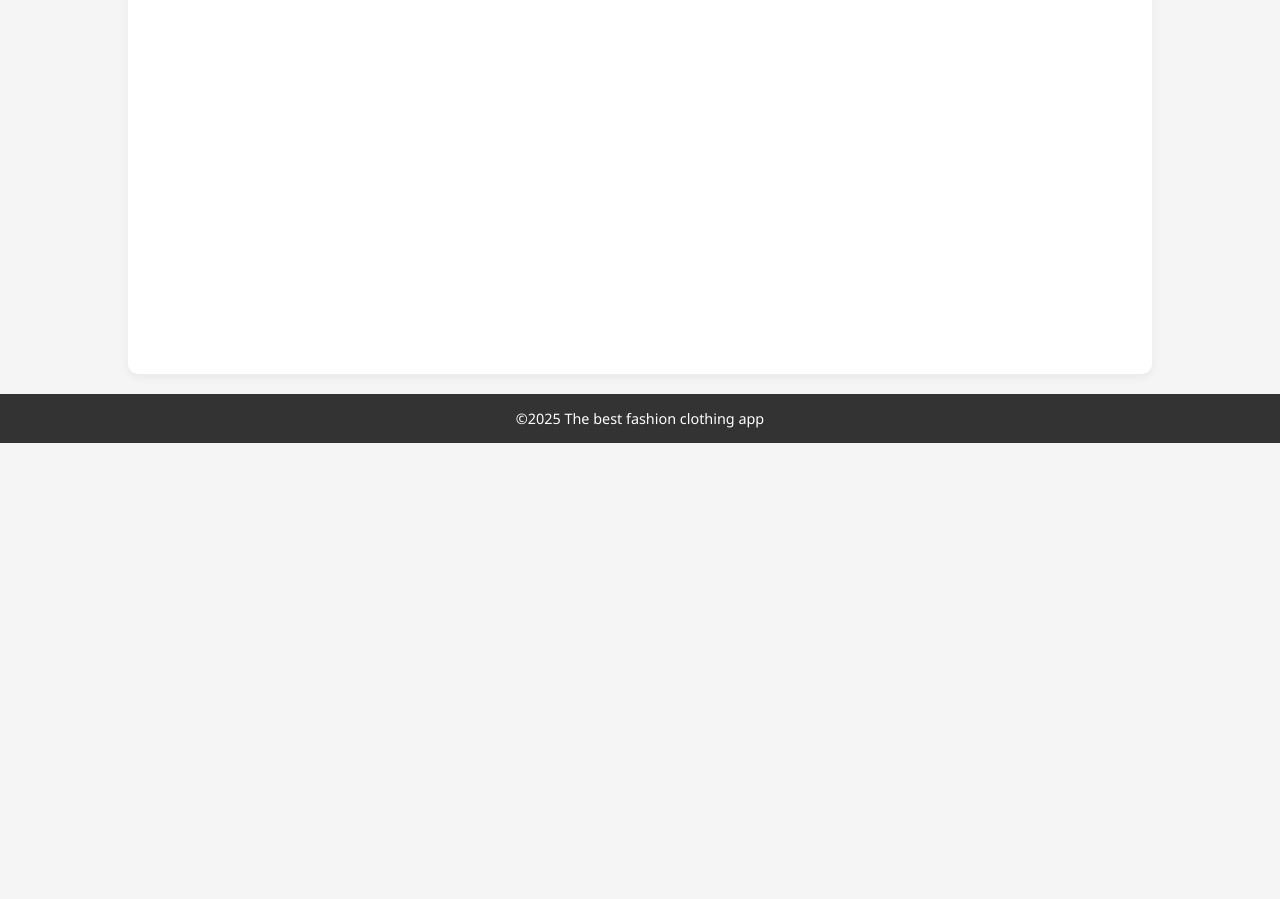
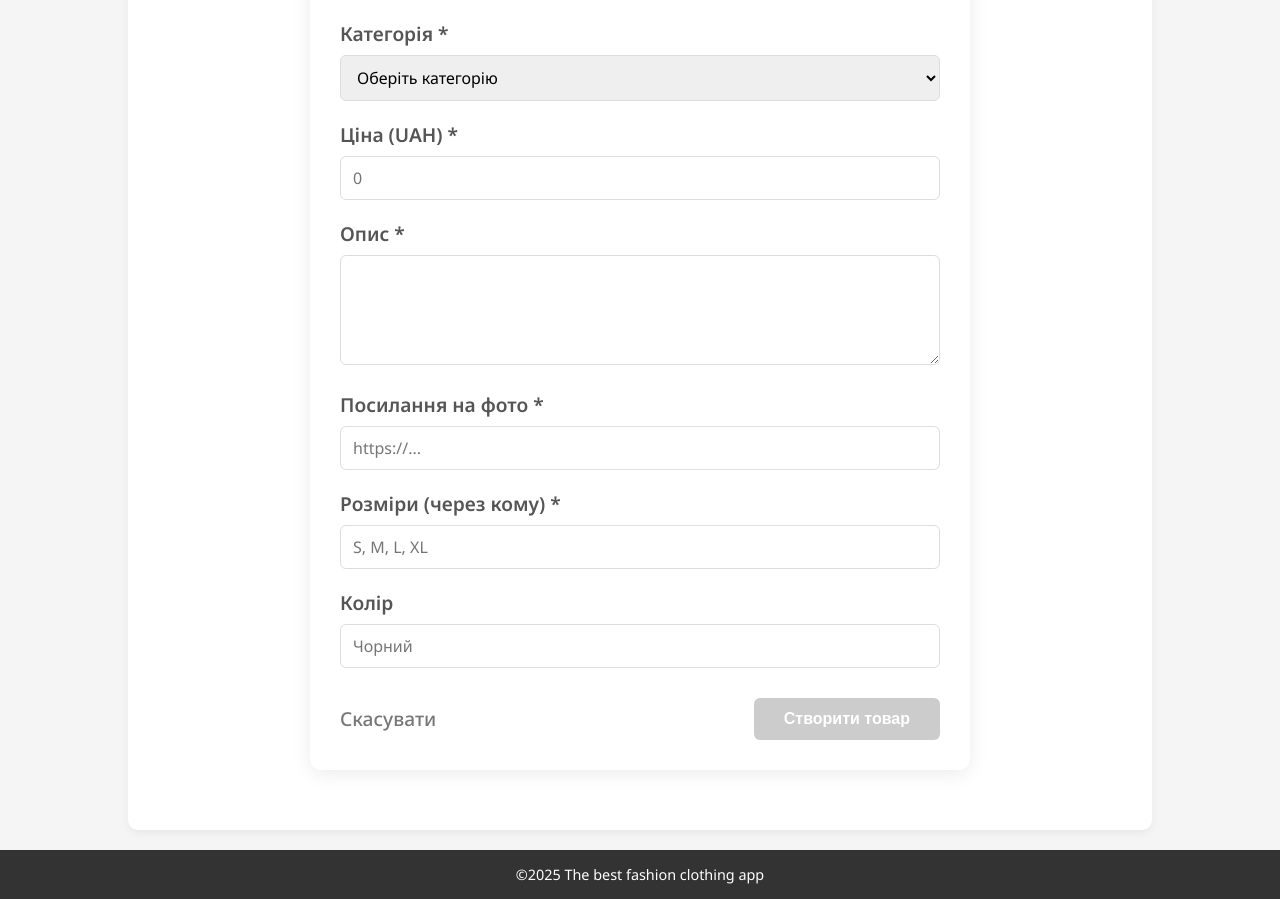
Before and after one commit to TykhonovBohdan/fashionable-clothing, an Angular app: page /items/new in a window 1280 px wide. Shown: the part 357-1256 px from the top of the page. Before the commit the page ends 800 px from the top, so only its background shows below. Built offline with nearby package versions, Linux system fonts and the light colour scheme.

Commit message:
implement reactive form for adding items using typed forms and signals

```diff
--- a/src/app/app.routes.ts
+++ b/src/app/app.routes.ts
@@ -1,6 +1,7 @@
 import { Routes } from '@angular/router';
 import { ItemsList } from './items-list/items-list';
 import { ItemDetails } from './item-details/item-details';
+import { ItemForm } from './item-form/item-form';
 
 export const routes: Routes = [
   {
@@ -13,6 +14,10 @@ export const routes: Routes = [
     component: ItemsList,
   },
   {
+    path: 'items/new',
+    component: ItemForm,
+  },
+  {
     path: 'items/:id',
     component: ItemDetails,
   },
--- /dev/null
+++ b/src/app/item-form/item-form.css
@@ -0,0 +1,97 @@
+.form-container {
+  max-width: 600px;
+  margin: 20px auto;
+  padding: 30px;
+  background: #fff;
+  border-radius: 12px;
+  box-shadow: 0 4px 20px rgba(0, 0, 0, 0.08);
+}
+
+h2 {
+  text-align: center;
+  margin-bottom: 25px;
+  color: #333;
+}
+
+.form-group {
+  margin-bottom: 20px;
+}
+
+label {
+  display: block;
+  margin-bottom: 8px;
+  font-weight: 600;
+  color: #555;
+}
+
+input,
+select,
+textarea {
+  width: 100%;
+  padding: 10px 12px;
+  border: 1px solid #ddd;
+  border-radius: 6px;
+  font-size: 1rem;
+  transition: border-color 0.3s, box-shadow 0.3s;
+  box-sizing: border-box;
+  font-family: inherit;
+}
+
+input:focus,
+select:focus,
+textarea:focus {
+  outline: none;
+  border-color: #ff6f61;
+  box-shadow: 0 0 0 3px rgba(255, 111, 97, 0.1);
+}
+
+input.ng-invalid.ng-touched,
+select.ng-invalid.ng-touched,
+textarea.ng-invalid.ng-touched {
+  border-color: #e74c3c;
+  background-color: #fff8f8;
+}
+
+.error-message {
+  color: #e74c3c;
+  font-size: 0.85rem;
+  margin-top: 5px;
+}
+
+.form-actions {
+  display: flex;
+  justify-content: space-between;
+  align-items: center;
+  margin-top: 30px;
+}
+
+.submit-btn {
+  background-color: #ff6f61;
+  color: white;
+  border: none;
+  padding: 12px 30px;
+  border-radius: 6px;
+  font-size: 1rem;
+  font-weight: bold;
+  cursor: pointer;
+  transition: background 0.3s;
+}
+
+.submit-btn:hover:not(:disabled) {
+  background-color: #e65a4f;
+}
+
+.submit-btn:disabled {
+  background-color: #ccc;
+  cursor: not-allowed;
+}
+
+.cancel-btn {
+  text-decoration: none;
+  color: #777;
+  font-weight: 500;
+}
+
+.cancel-btn:hover {
+  color: #333;
+}
--- /dev/null
+++ b/src/app/item-form/item-form.html
@@ -0,0 +1,83 @@
+<div class="form-container">
+  <h2>Додати новий товар</h2>
+
+  <form [formGroup]="form" (ngSubmit)="onSubmit()" class="clothing-form">
+    <div class="form-group">
+      <label for="name">Назва товару *</label>
+      <input id="name" type="text" formControlName="name" placeholder="Наприклад: Куртка шкіряна" />
+
+      @if (form.controls.name.invalid && form.controls.name.touched) {
+      <div class="error-message">
+        @if (form.controls.name.hasError('required')) { Назва є обов'язковою } @if
+        (form.controls.name.hasError('minlength')) { Мінімум 3 символи }
+      </div>
+      }
+    </div>
+
+    <div class="form-group">
+      <label for="category">Категорія *</label>
+      <select id="category" formControlName="category">
+        <option value="" disabled selected>Оберіть категорію</option>
+        <option value="Взуття">Взуття</option>
+        <option value="Одяг">Одяг</option>
+        <option value="Аксесуари">Аксесуари</option>
+        <option value="Верхній одяг">Верхній одяг</option>
+      </select>
+
+      @if (form.controls.category.invalid && form.controls.category.touched) {
+      <div class="error-message">Оберіть категорію</div>
+      }
+    </div>
+
+    <div class="form-group">
+      <label for="price">Ціна (UAH) *</label>
+      <input id="price" type="number" formControlName="price" placeholder="0" />
+
+      @if (form.controls.price.invalid && form.controls.price.touched) {
+      <div class="error-message">
+        @if (form.controls.price.hasError('required')) { Вкажіть ціну } @if
+        (form.controls.price.hasError('min')) { Ціна має бути більше 0 }
+      </div>
+      }
+    </div>
+
+    <div class="form-group">
+      <label for="description">Опис *</label>
+      <textarea id="description" formControlName="description" rows="4"></textarea>
+
+      @if (form.controls.description.invalid && form.controls.description.touched) {
+      <div class="error-message">Опис обов'язковий (макс 500 символів)</div>
+      }
+    </div>
+
+    <div class="form-group">
+      <label for="imageUrl">Посилання на фото *</label>
+      <input id="imageUrl" type="text" formControlName="imageUrl" placeholder="https://..." />
+
+      @if (form.controls.imageUrl.invalid && form.controls.imageUrl.touched) {
+      <div class="error-message">Введіть коректне посилання (http:// або https://)</div>
+      }
+    </div>
+
+    <div class="form-group">
+      <label for="size">Розміри (через кому) *</label>
+      <input id="size" type="text" formControlName="size" placeholder="S, M, L, XL" />
+
+      @if (form.controls.size.invalid && form.controls.size.touched) {
+      <div class="error-message">Вкажіть хоча б один розмір</div>
+      }
+    </div>
+
+    <div class="form-group">
+      <label for="color">Колір</label>
+      <input id="color" type="text" formControlName="color" placeholder="Чорний" />
+    </div>
+
+    <div class="form-actions">
+      <a routerLink="/items" class="cancel-btn">Скасувати</a>
+      <button type="submit" class="submit-btn" [disabled]="form.invalid || isSubmitting()">
+        {{ isSubmitting() ? 'Збереження...' : 'Створити товар' }}
+      </button>
+    </div>
+  </form>
+</div>
--- /dev/null
+++ b/src/app/item-form/item-form.ts
@@ -0,0 +1,72 @@
+import { Component, inject, signal } from '@angular/core';
+import { CommonModule } from '@angular/common';
+import { ReactiveFormsModule, FormGroup, FormControl, Validators } from '@angular/forms';
+import { Router, RouterModule } from '@angular/router';
+import { DataService } from '../services/data.service';
+
+@Component({
+  selector: 'app-item-form',
+  standalone: true,
+  imports: [CommonModule, ReactiveFormsModule, RouterModule],
+  templateUrl: './item-form.html',
+  styleUrl: './item-form.css',
+})
+export class ItemForm {
+  private dataService = inject(DataService);
+  private router = inject(Router);
+
+  isSubmitting = signal(false);
+
+  form = new FormGroup({
+    name: new FormControl('', {
+      nonNullable: true,
+      validators: [Validators.required, Validators.minLength(3)],
+    }),
+    category: new FormControl('', {
+      nonNullable: true,
+      validators: [Validators.required],
+    }),
+    description: new FormControl('', {
+      nonNullable: true,
+      validators: [Validators.required, Validators.maxLength(500)],
+    }),
+    price: new FormControl<number | null>(null, {
+      validators: [Validators.required, Validators.min(1)],
+    }),
+    imageUrl: new FormControl('', {
+      nonNullable: true,
+      validators: [Validators.required, Validators.pattern(/https?:\/\/.+/)],
+    }),
+    size: new FormControl('', {
+      nonNullable: true,
+      validators: [Validators.required],
+    }),
+    color: new FormControl('', { nonNullable: true }),
+  });
+
+  onSubmit() {
+    if (this.form.invalid) {
+      this.form.markAllAsTouched();
+      return;
+    }
+
+    this.isSubmitting.set(true);
+
+    const rawValue = this.form.getRawValue();
+
+    const newItemData = {
+      ...rawValue,
+      price: rawValue.price!,
+      size: rawValue.size
+        .split(',')
+        .map((s) => s.trim())
+        .filter((s) => s.length > 0),
+    };
+
+    setTimeout(() => {
+      this.dataService.addItem(newItemData);
+      this.isSubmitting.set(false);
+      this.router.navigate(['/items']);
+    }, 500);
+  }
+}
--- a/src/app/items-list/items-list.css
+++ b/src/app/items-list/items-list.css
@@ -39,12 +39,17 @@
   padding: 20px;
 }
 
-.search-container {
+.controls-container {
+  display: flex;
+  gap: 15px;
   margin-bottom: 25px;
+  width: 100%;
+  align-items: center;
 }
 
 .search-input {
-  width: 100%;
+  flex: 1;
+  width: auto;
   padding: 12px 15px;
   font-size: 1rem;
   font-family: 'Noto Sans', sans-serif;
@@ -59,3 +64,43 @@
   border-color: #ff6f61;
   box-shadow: 0 0 5px rgba(255, 111, 97, 0.3);
 }
+
+.add-button {
+  background-color: #333;
+  color: #fff;
+  padding: 11px 24px;
+  border-radius: 4px;
+  text-decoration: none;
+  font-weight: 600;
+  font-size: 1rem;
+  white-space: nowrap;
+  transition: background 0.3s, transform 0.2s;
+  border: 1px solid #333;
+  box-sizing: border-box;
+}
+
+.add-button:hover {
+  background-color: #ff6f61;
+  border-color: #ff6f61;
+  transform: translateY(-1px);
+}
+
+@media (max-width: 600px) {
+  .controls-container {
+    flex-direction: column;
+    gap: 10px;
+  }
+
+  .search-input {
+    width: 100%;
+  }
+
+  .add-button {
+    width: 100%;
+    text-align: center;
+  }
+
+  .heading-container .section-title {
+    font-size: 1.4rem;
+  }
+}
--- a/src/app/items-list/items-list.html
+++ b/src/app/items-list/items-list.html
@@ -4,7 +4,7 @@
   <span class="line"></span>
 </div>
 
-<div class="search-container">
+<div class="controls-container">
   <input
     type="text"
     placeholder="Пошук за назвою або категорією..."
@@ -12,6 +12,8 @@
     (ngModelChange)="onSearchChange()"
     class="search-input"
   />
+
+  <a routerLink="/items/new" class="add-button">+ Додати</a>
 </div>
 
 <div class="items-container">
--- a/src/app/items-list/items-list.ts
+++ b/src/app/items-list/items-list.ts
@@ -4,11 +4,12 @@ import { ItemCard } from '../item-card/item-card';
 import { CommonModule } from '@angular/common';
 import { FormsModule } from '@angular/forms';
 import { DataService } from '../services/data.service';
+import { RouterModule } from '@angular/router';
 
 @Component({
   selector: 'app-items-list',
   standalone: true,
-  imports: [ItemCard, CommonModule, FormsModule],
+  imports: [ItemCard, CommonModule, FormsModule, RouterModule],
   templateUrl: './items-list.html',
   styleUrl: './items-list.css',
 })
--- a/src/app/services/data.service.ts
+++ b/src/app/services/data.service.ts
@@ -178,4 +178,17 @@ export class DataService {
 
     this.itemsSubject.next(filteredItems);
   }
+
+  public addItem(newItemData: Omit<ClothingItem, 'id'>): void {
+    const maxId = this.allClothingItems.reduce((max, item) => (item.id > max ? item.id : max), 0);
+
+    const newItem: ClothingItem = {
+      id: maxId + 1,
+      ...newItemData,
+    };
+
+    this.allClothingItems = [newItem, ...this.allClothingItems];
+
+    this.itemsSubject.next(this.allClothingItems);
+  }
 }
```
